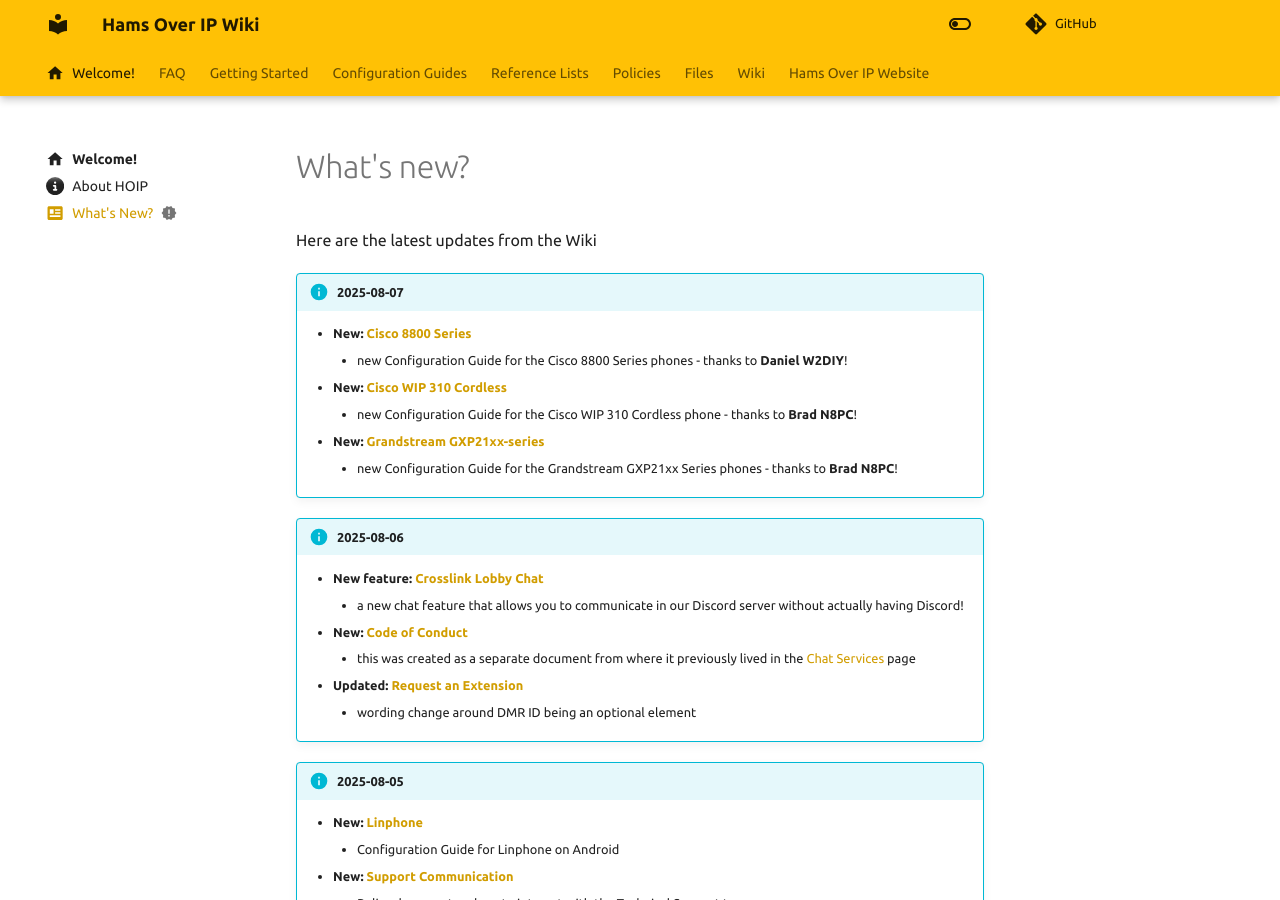
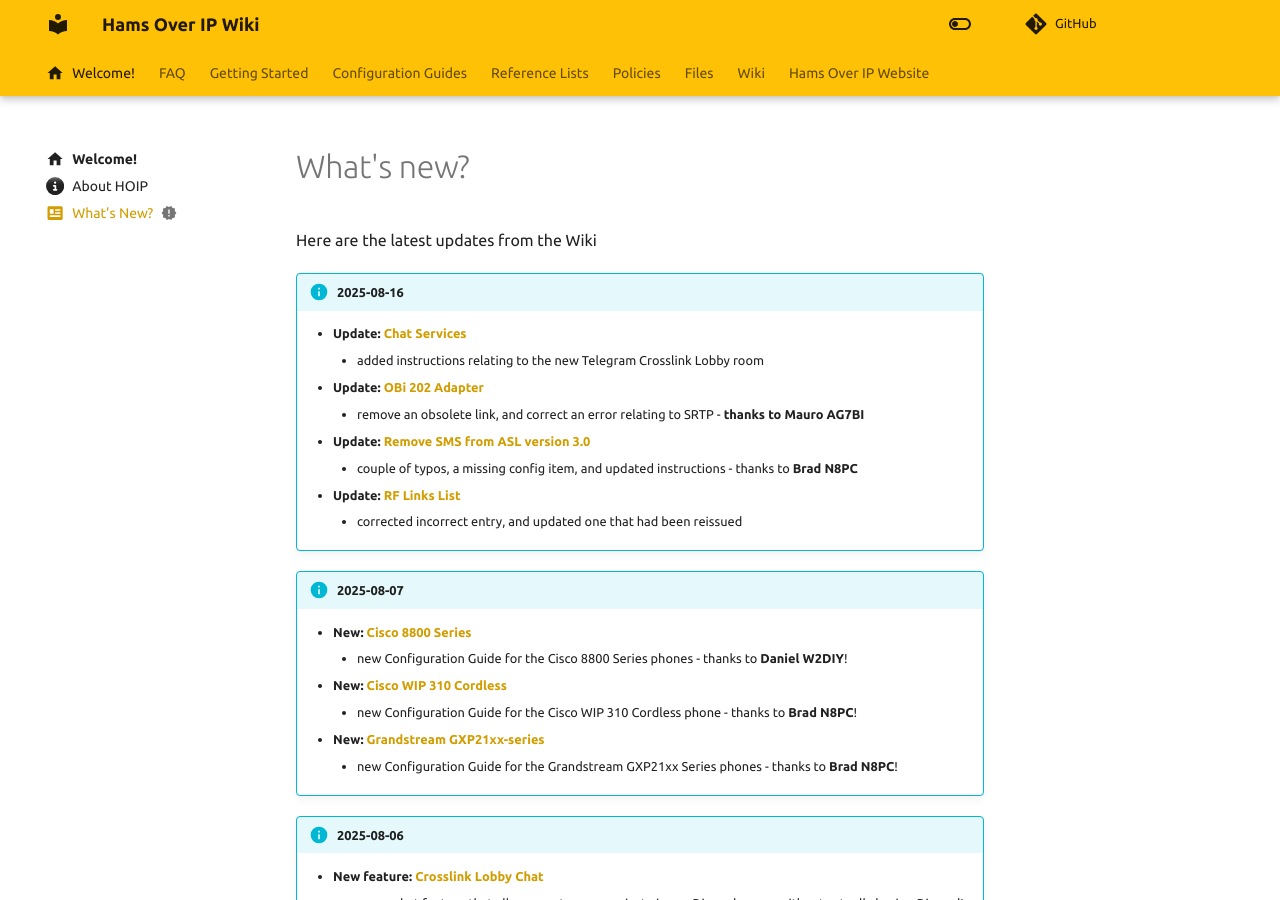
Before and after one commit to hamsoverip/wiki, an MkDocs documentation site: the page built from docs/whats-new.md, in a window 1280 px wide and 900 px high. Built offline with MkDocs 1.6.1 and Material for MkDocs 9.7.7, drawn with Linux system fonts in a browser that asks for light colours; comment, search, counter and statistics services are not loaded.

```diff
--- a/docs/whats-new.md
+++ b/docs/whats-new.md
@@ -6,6 +6,18 @@
 # What's new?
 
 Here are the latest updates from the Wiki
+
+!!! info "2025-08-16"
+
+    * **Update: [Chat Services](./guides/user/chat-services.md)**
+        - added instructions relating to the new Telegram Crosslink Lobby room
+    * **Update: [OBi 202 Adapter](./guides/endpoints/hardphones/obi-202.md)**
+        - remove an obsolete link, and correct an error relating to SRTP - **thanks to Mauro AG7BI**
+    * **Update: [Remove SMS from ASL version 3.0](./guides/rf-links/remove-sms-asl-3.md)**
+        - couple of typos, a missing config item, and updated instructions - thanks to **Brad N8PC**
+    * **Update: [RF Links List](./reference/rf-links-list.md)**
+        - corrected incorrect entry, and updated one that had been reissued
+
 
 !!! info "2025-08-07"
 
```
